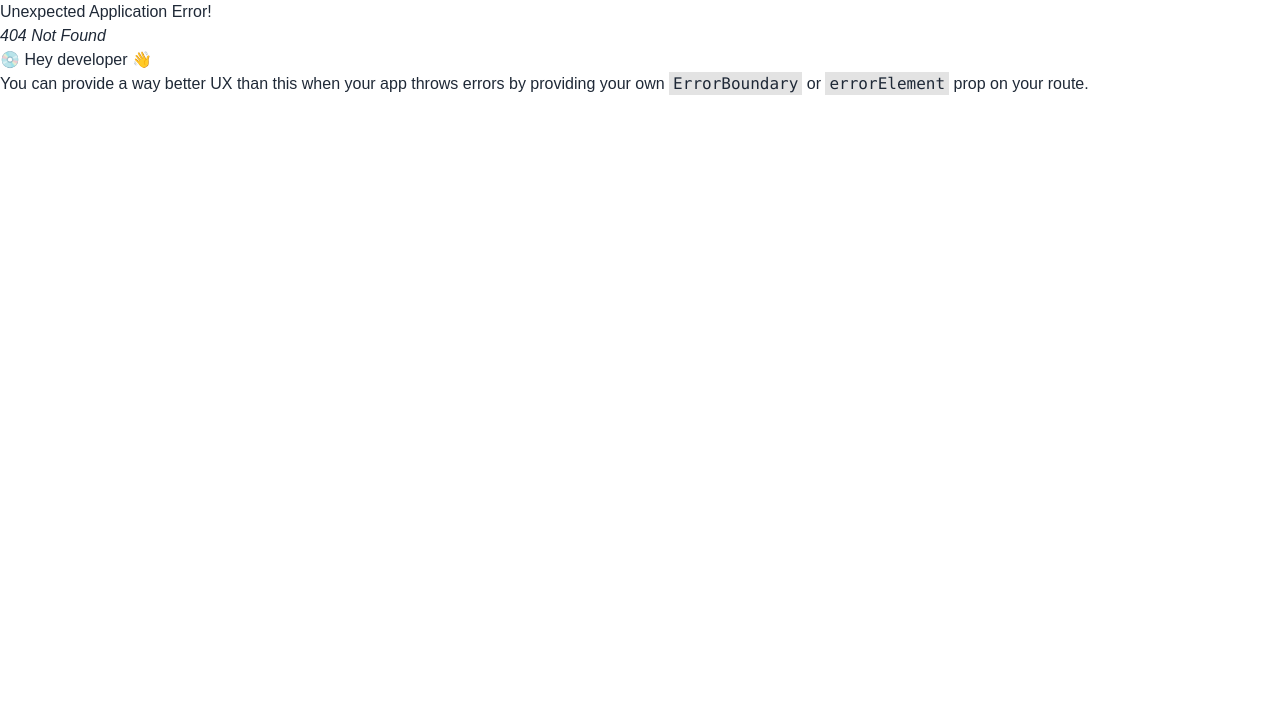
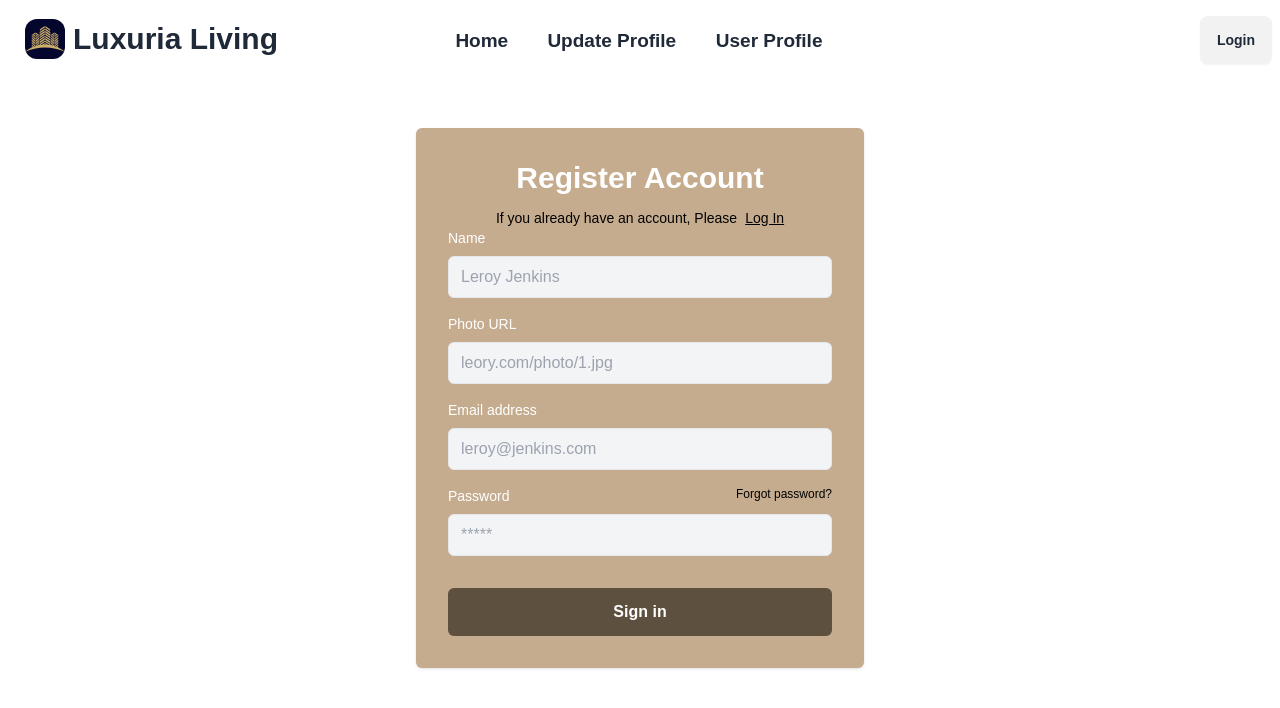
Before and after one commit to tisabbir/luxuria-living, a React (Vite) app: page /register in a window 1280 px wide. Before the commit this address had no page. Shown: the top 708 px of the page. Built offline with nearby package versions, Linux system fonts and the light colour scheme; a web font is replaced by a local one.

Commit message:
register page designed

```diff
--- a/src/components/LogIn.jsx
+++ b/src/components/LogIn.jsx
@@ -1,3 +1,4 @@
+import { Link } from "react-router-dom";
 import Nav from "./Nav";
 
 
@@ -9,7 +10,7 @@ const LogIn = () => {
             <div className="w-full mx-auto mt-12 max-w-md p-4 rounded-md shadow sm:p-8 bg-[#C6AC8E] text-white">
 	<h2 className="mb-3 text-3xl font-semibold text-center">Login to your account</h2>
 	<p className="text-sm text-center text-black">Dont have account?
-		<a href="#" rel="noopener noreferrer" className="underline hover:underline">Sign up here</a>
+		<Link to={"/register"}  rel="noopener noreferrer" className="underline hover:underline ml-2">Sign up here</Link>
 	</p>
 	<div className="my-6 space-y-4">
 		<button aria-label="Login with Google" type="button" className="flex items-center justify-center w-full p-4 space-x-4 border rounded-md focus:ring-2 focus:ring-offset-1 border-gray-400 focus:ring-violet-400">
@@ -36,6 +37,7 @@ const LogIn = () => {
 		<p className="px-3 text-black">OR</p>
 		<hr  className="w-full text-black" />
 	</div>
+
 	<form noValidate="" action="" className="space-y-8">
 		<div className="space-y-4">
 			<div className="space-y-2">
--- /dev/null
+++ b/src/components/Register.jsx
@@ -0,0 +1,56 @@
+import { Link } from "react-router-dom";
+import Nav from "./Nav";
+
+
+const Register = () => {
+    return (
+        <div>
+            <Nav />
+            <div className="w-full mx-auto mt-12 max-w-md p-4 rounded-md shadow sm:p-8 bg-[#C6AC8E] text-white">
+
+            <h2 className="mb-3 text-3xl font-semibold text-center">Register Account</h2>
+	<p className="text-sm text-center text-black">If you already have an account, Please
+		<Link to={'/login'} rel="noopener noreferrer" className="underline hover:underline ml-2">Log In</Link>
+	</p>
+
+
+            <form noValidate="" action="" className="space-y-8">
+
+
+		<div className="space-y-4">
+
+            <div className="space-y-2">
+				<label htmlFor="name" className="block text-sm">Name</label>
+				<input type="text" name="name" id="name" placeholder="Leroy Jenkins" className="w-full px-3 py-2 border rounded-md bg-gray-100 text-gray-900" />
+			</div>
+
+            <div className="space-y-2">
+				<label htmlFor="photo" className="block text-sm">Photo URL</label>
+				<input type="text" name="photo" id="photo" placeholder="leory.com/photo/1.jpg" className="w-full px-3 py-2 border rounded-md bg-gray-100 text-gray-900" />
+			</div>
+
+
+
+            <div className="space-y-2">
+				<label htmlFor="email" className="block text-sm">Email address</label>
+				<input type="email" name="email" id="email" placeholder="leroy@jenkins.com" className="w-full px-3 py-2 border rounded-md bg-gray-100 text-gray-900" />
+			</div>
+
+
+
+			<div className="space-y-2">
+				<div className="flex justify-between">
+					<label htmlFor="password" className="text-sm">Password</label>
+					<a rel="noopener noreferrer" href="#" className="text-xs hover:underline text-black">Forgot password?</a>
+				</div>
+				<input type="password" name="password" id="password" placeholder="*****" className="w-full px-3 py-2 border rounded-md bg-gray-100 text-gray-900 " />
+			</div>
+		</div>
+		<button type="button" className="w-full px-8 py-3 font-semibold rounded-md bg-[#5E503F] text-white">Sign in</button>
+	</form>
+            </div>
+        </div>
+    );
+};
+
+export default Register;
--- a/src/main.jsx
+++ b/src/main.jsx
@@ -9,6 +9,7 @@ import Home from './pages/Home';
 import UpdateProfile from './pages/UpdateProfile';
 import UserProfile from './pages/UserProfile';
 import LogIn from './components/LogIn';
+import Register from './components/Register';
 
 const router = createBrowserRouter([
   {
@@ -27,6 +28,10 @@ const router = createBrowserRouter([
     path: "/login",
     element: <LogIn />,
   },
+  {
+    path: "/register",
+    element: <Register />,
+  },
 ]);
 
 ReactDOM.createRoot(document.getElementById('root')).render(
```
